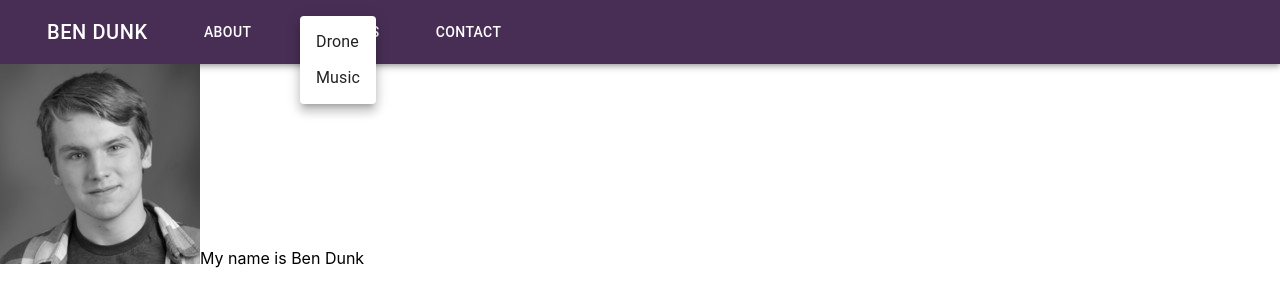
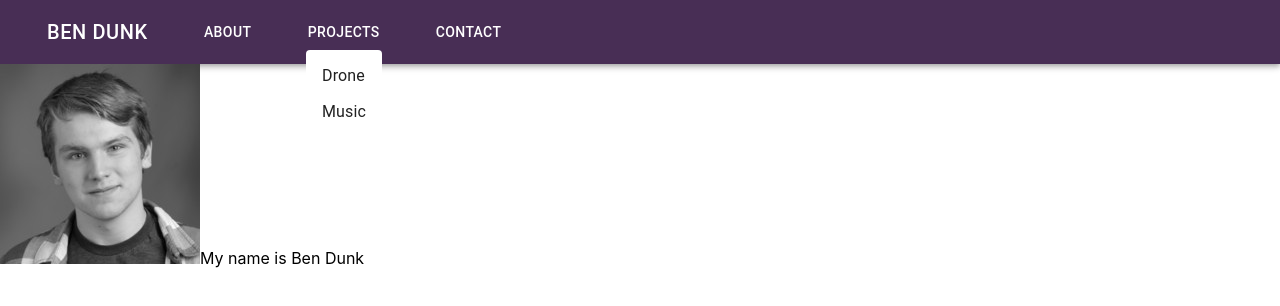
Before and after one commit to BDunk/BenDunkProfile, a React (Create React App) app: page / in a window 1280 px wide. Both pictures are taken after a click on the button "PROJECTS". Shown: the top 306 px of the page. Built offline with nearby package versions, Linux system fonts and the light colour scheme.

Commit message:
fixed menu centering

```diff
--- a/src/Components/TopBar.js
+++ b/src/Components/TopBar.js
@@ -74,6 +74,17 @@ function TopBar(props) {
                             <Menu
                                 id="simple-menu"
                                 anchorEl={anchorEl}
+                                elevation={0}
+                                getContentAnchorEl={null}
+                                anchorOrigin={{
+                                    vertical: 'bottom',
+                                    horizontal: 'center',
+                                }}
+                                transformOrigin={{
+                                    vertical: 'top',
+                                    horizontal: 'center',
+                                }}
+                                variant="contained"
                                 keepMounted
                                 open={Boolean(anchorEl)}
                                 onClose={handleClose}
```
